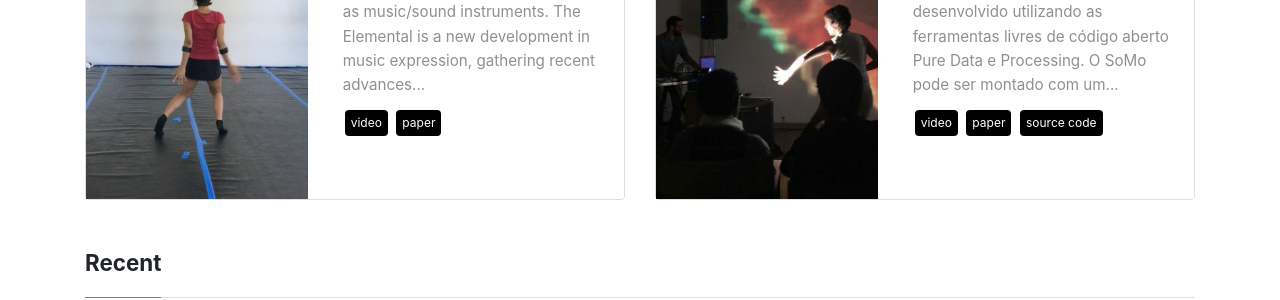
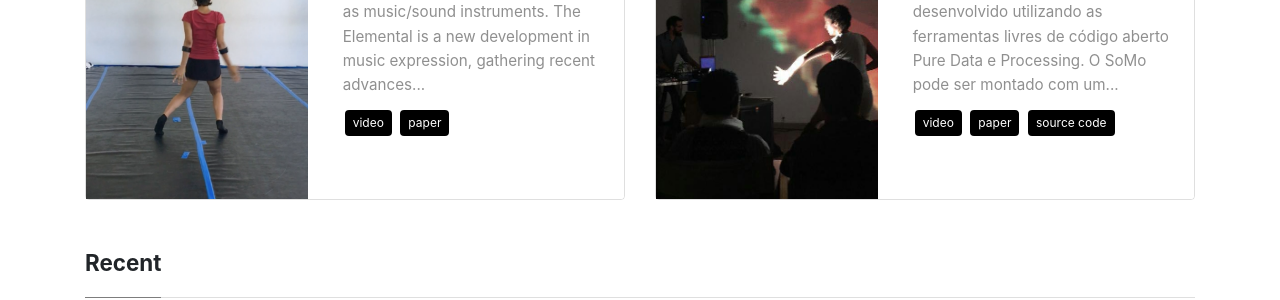
Before and after one commit to mgmoritzdev/brizolara.github.io, a Jekyll site: the page built from index.html, in a window 1280 px wide and 1400 px high, scrolled down 247 px. Shown: the part 150-450 px from the top of the window. Built offline with Jekyll 4.4.1, drawn with Linux system fonts in a browser that asks for light colours; nearby versions of some CDN libraries; the list of posts is cut into pages by our own code.

Commit message:
minor changes

```diff
--- a/_includes/small_button_postbox.html
+++ b/_includes/small_button_postbox.html
@@ -2,7 +2,7 @@
     .button {
       border: none;
       color: white;
-      padding: 4px 6px;
+      padding: 4px 8px;
       text-align: center;
       text-decoration: none;
       display: inline-block;
```
